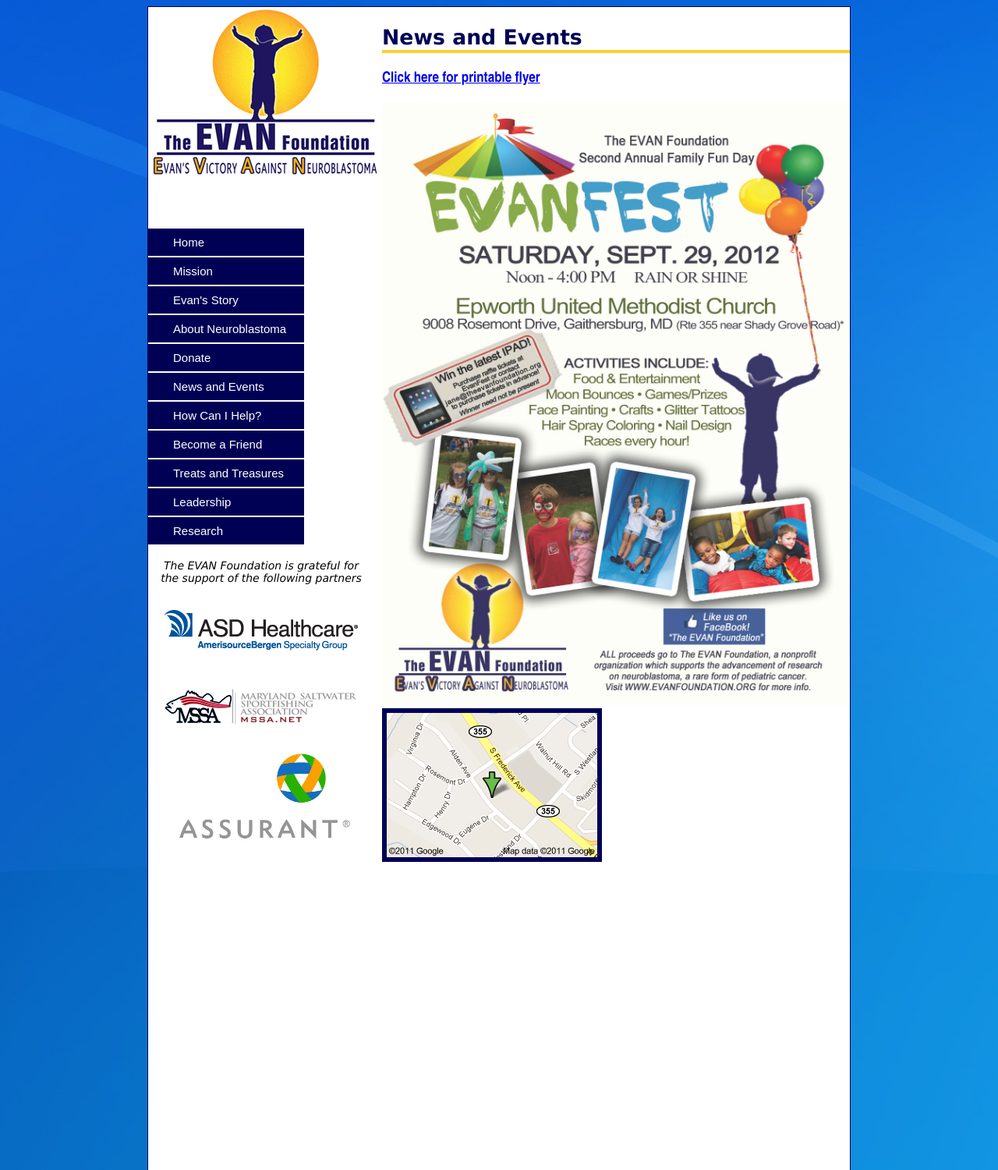
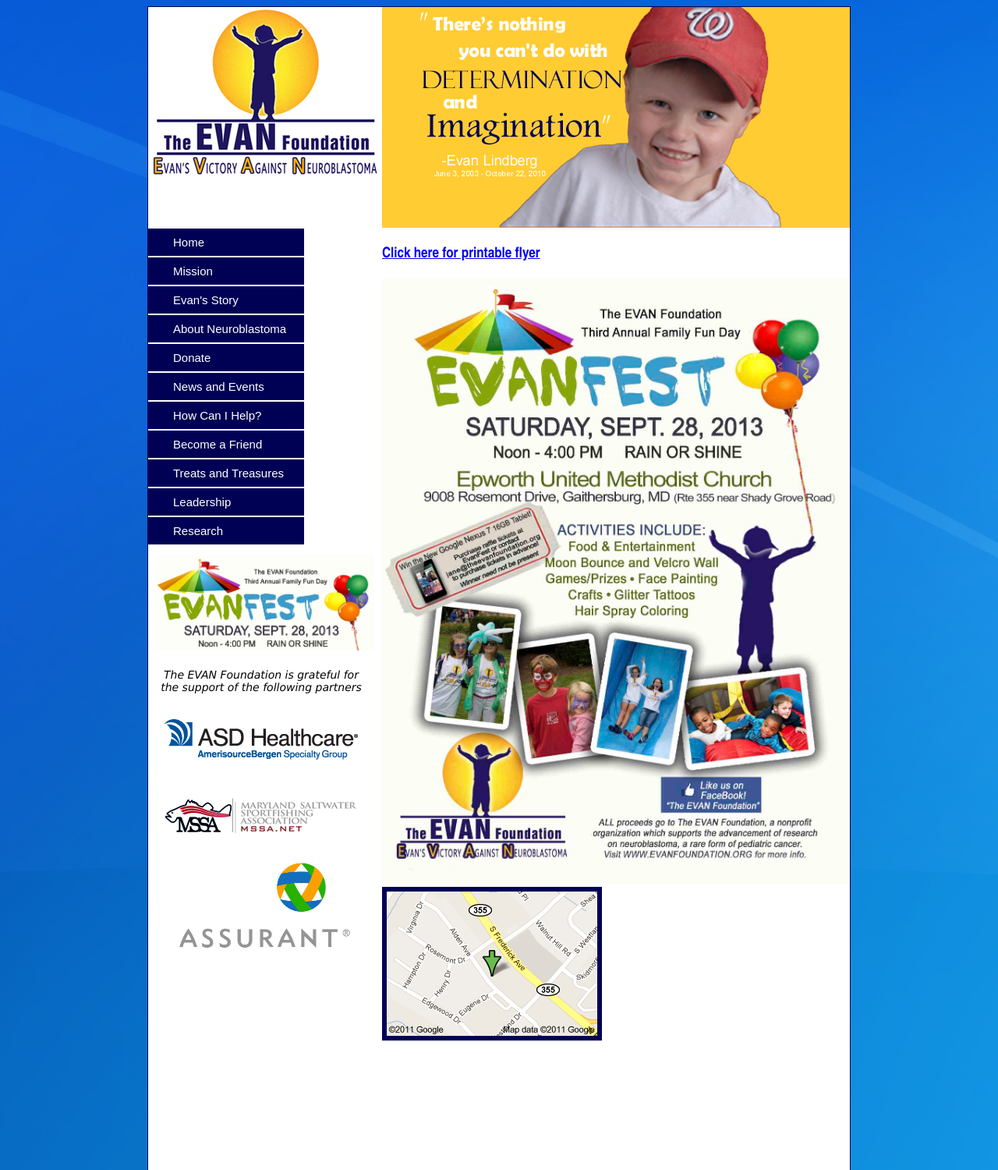
Before and after one commit to richposada/TEF, a Django app: template main/templates/events.html in a window 1280 px wide. Shown: the top 1500 px of the page at 78% size. Run offline with Django 3.2, Linux system fonts and the light colour scheme; the template is opened without the code that fills it, so the values that code supplies are empty.

Commit message:
20130819

```diff
--- a/main/templates/base.html
+++ b/main/templates/base.html
@@ -77,6 +77,8 @@ function showDaisy(){
 								<li><a href="/main/research">Research</a></li>
 							</ul>
 						</div>
+						<div id='ldrdiv'>
+							<div id='ldrtitle'><a href="/main/home.html"><img src='../static/Evanfest_2013_thumb.jpg' width="280px"></img></a></div>
 
 						<br/>
 						<div id='ldrital'>The EVAN Foundation is grateful for the support of the following partners</div>
--- a/main/templates/events.html
+++ b/main/templates/events.html
@@ -1,8 +1,10 @@
 {% extends "base.html" %}
 {% block content %}
-<h2>News and Events</h2>
-<h3><a target="_new" href='../static/EvanfestflyerMain080112.pdf'>Click here for printable flyer</a></h3>
-<img width="600" src='../static/EVANFest2012.jpg'/>
+
+		<div><img src='../static/evan3.jpg'></div>
+
+<h3><a target="_new" href='../static/Evanfest_2013.pdf'>Click here for printable flyer</a></h3>
+<img width="600" src='../static/Evanfest_2013.jpg'/>
 <a href='http://www.google.com/search?aq=0&oq=9008+rosem&sourceid=chrome&ie=UTF-8&q=9008+rosemont+dr+gaithersburg+md' target='_new'><img class='special' src='../static/EVANFEST_directions.gif'/></a>
 
 
--- a/main/templates/golf.html
+++ b/main/templates/golf.html
@@ -1,11 +1,7 @@
 {% extends "base.html" %}
 {% block content %}
 <table border='0' cellspacing='0' cellpadding='0'>
-	<tr valign='top'>
-		<td>
-			<div><img src='../static/evan3.jpg'></div>
-		</td>
-	</tr>
+
 	<tr valign='top'>
 		<td>
 				<div id='ldrital'>
--- a/main/urls.py
+++ b/main/urls.py
@@ -38,13 +38,13 @@ from tef.main.views import research
 from tef.main.views import fish
 
 urlpatterns = patterns('',
-    url(r'home', golf),
+    url(r'home', events),
     url(r'mission', mission),
     url(r'neuroblastoma', neuroblastoma),
     url(r'evan', evan),
 	url(r'posts', archive),
 	url(r'help', help),
-	url(r'events', fish),
+	url(r'events', golf),
 	url(r'contact', contact),
 	url(r'donate', donate),
 	url(r'cancel', cancel),
```
Also changed, not shown: main/static/Evanfest_2013.jpg (added), main/static/Evanfest_2013_thumb.jpg (added), 2 other files.
